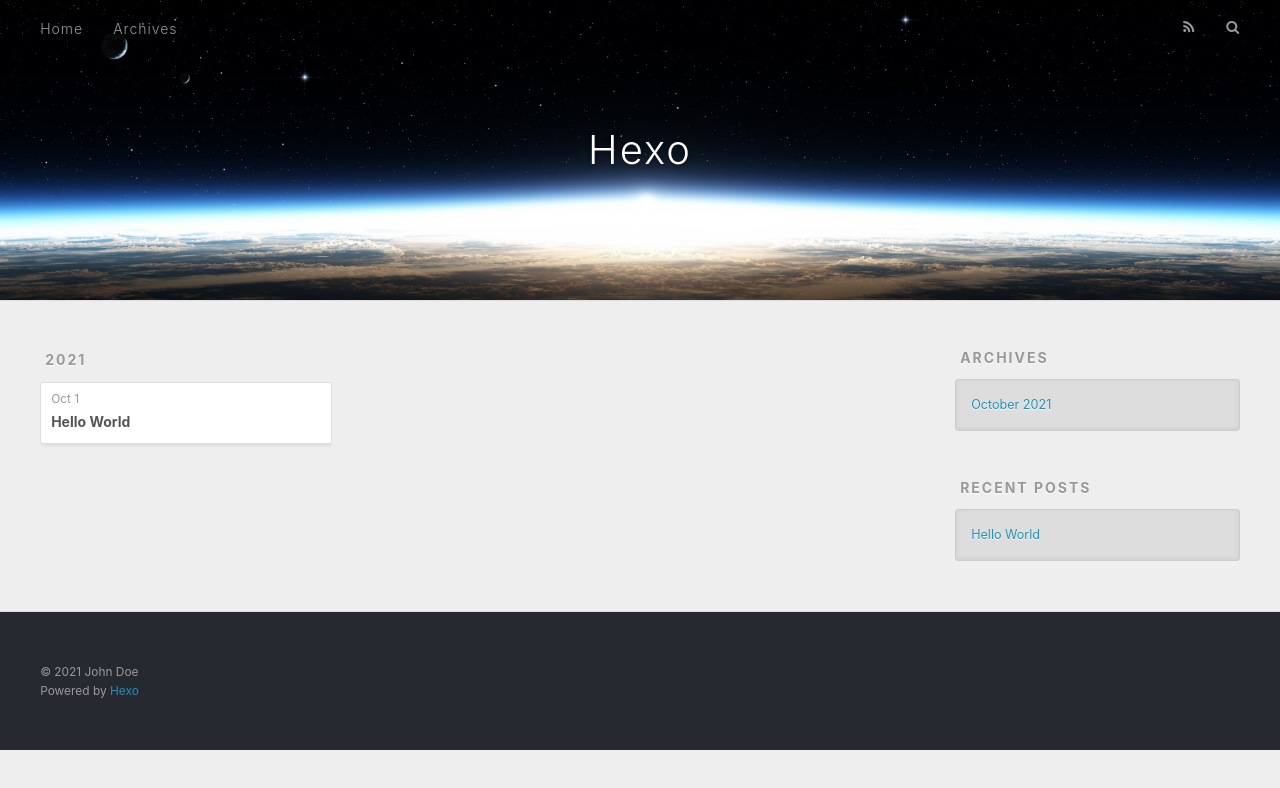
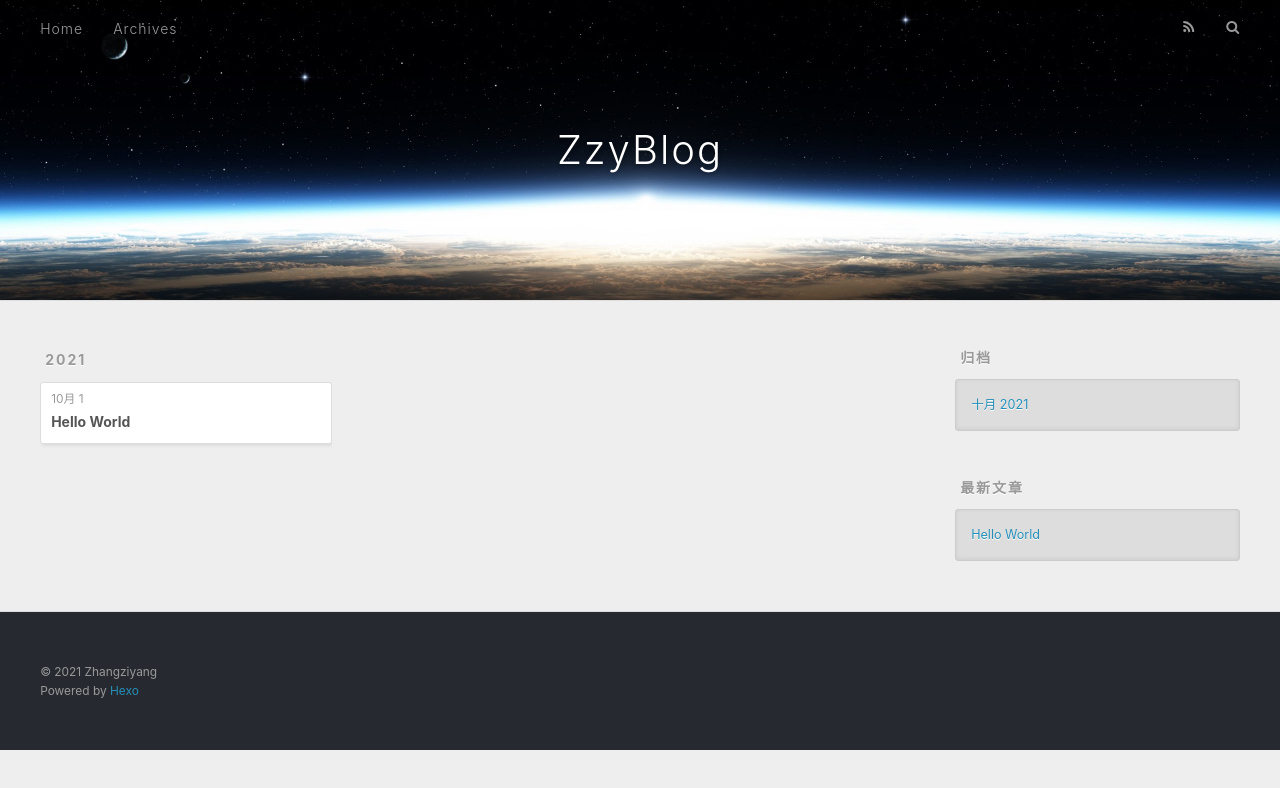
Before and after one commit to Bumblebeezzy/Bumblebeezzy.github.io, a plain HTML site: page archives/2021/10/index.html in a window 1280 px wide. Drawn offline with nearby package versions, Linux system fonts and the light colour scheme.

Commit message:
Site updated: 2021-10-01 16:50:23

```diff
--- a/archives/2021/10/index.html
+++ b/archives/2021/10/index.html
@@ -5,17 +5,19 @@
 
 
 
-  <title>Archives: 2021/10 | Hexo</title>
+  <title>归档: 2021/10 | ZzyBlog</title>
   <meta name="viewport" content="width=device-width, initial-scale=1, maximum-scale=1">
-  <meta property="og:type" content="website">
-<meta property="og:title" content="Hexo">
+  <meta name="description" content="即使再小的帆也能远航">
+<meta property="og:type" content="website">
+<meta property="og:title" content="ZzyBlog">
 <meta property="og:url" content="http://example.com/archives/2021/10/index.html">
-<meta property="og:site_name" content="Hexo">
-<meta property="og:locale" content="en_US">
-<meta property="article:author" content="John Doe">
+<meta property="og:site_name" content="ZzyBlog">
+<meta property="og:description" content="即使再小的帆也能远航">
+<meta property="og:locale" content="zh_CN">
+<meta property="article:author" content="Zhangziyang">
 <meta name="twitter:card" content="summary">
 
-    <link rel="alternate" href="/atom.xml" title="Hexo" type="application/atom+xml">
+    <link rel="alternate" href="/atom.xml" title="ZzyBlog" type="application/atom+xml">
 
 
     <link rel="icon" href="/favicon.png">
@@ -36,7 +38,7 @@
   <div id="header-outer" class="outer">
     <div id="header-title" class="inner">
       <h1 id="logo-wrap">
-        <a href="/" id="logo">Hexo</a>
+        <a href="/" id="logo">ZzyBlog</a>
       </h1>
 
     </div>
@@ -53,7 +55,7 @@
 
           <a id="nav-rss-link" class="nav-icon" href="/atom.xml" title="RSS Feed"></a>
 
-        <a id="nav-search-btn" class="nav-icon" title="Search"></a>
+        <a id="nav-search-btn" class="nav-icon" title="搜索"></a>
       </nav>
       <div id="search-form-wrap">
         <form action="//google.com/search" method="get" accept-charset="UTF-8" class="search-form"><input type="search" name="q" class="search-form-input" placeholder="Search"><button type="submit" class="search-form-submit">&#xF002;</button><input type="hidden" name="sitesearch" value="http://example.com"></form>
@@ -79,7 +81,7 @@
   <div class="archive-article-inner">
     <header class="archive-article-header">
       <a href="/2021/10/01/hello-world/" class="archive-article-date">
-  <time datetime="2021-10-01T07:16:20.905Z" itemprop="datePublished">Oct 1</time>
+  <time datetime="2021-10-01T07:16:20.905Z" itemprop="datePublished">10月 1</time>
 </a>
 
 
@@ -111,9 +113,9 @@
 
 
   <div class="widget-wrap">
-    <h3 class="widget-title">Archives</h3>
+    <h3 class="widget-title">归档</h3>
     <div class="widget">
-      <ul class="archive-list"><li class="archive-list-item"><a class="archive-list-link" href="/archives/2021/10/">October 2021</a></li></ul>
+      <ul class="archive-list"><li class="archive-list-item"><a class="archive-list-link" href="/archives/2021/10/">十月 2021</a></li></ul>
     </div>
   </div>
 
@@ -121,7 +123,7 @@
 
 
   <div class="widget-wrap">
-    <h3 class="widget-title">Recent Posts</h3>
+    <h3 class="widget-title">最新文章</h3>
     <div class="widget">
       <ul>
 
@@ -141,7 +143,7 @@
 
   <div class="outer">
     <div id="footer-info" class="inner">
-      &copy; 2021 John Doe<br>
+      &copy; 2021 Zhangziyang<br>
       Powered by <a href="http://hexo.io/" target="_blank">Hexo</a>
     </div>
   </div>
```
Also changed, not shown: 2021/10/01/hello-world/index.html (+12 -12 lines), archives/2021/index.html (+16 -14 lines), archives/index.html (+16 -14 lines), index.html (+16 -14 lines).
